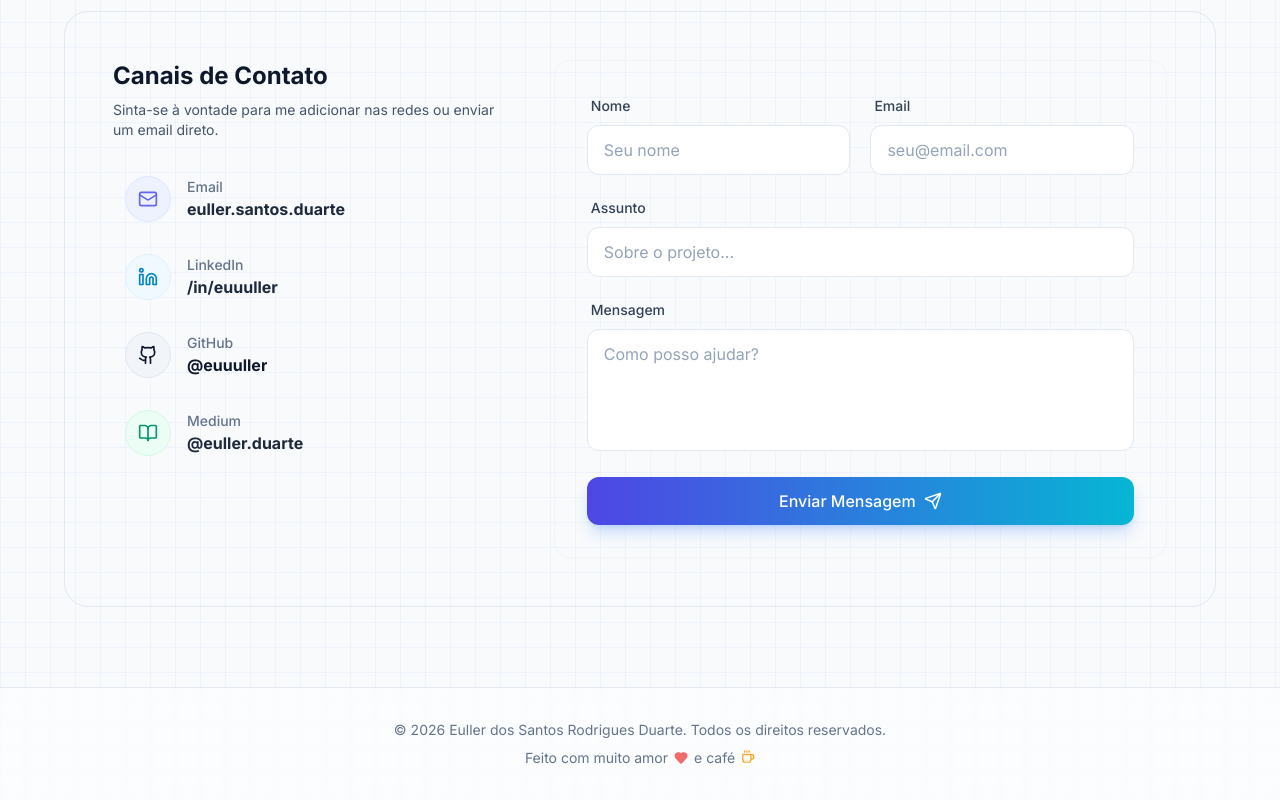
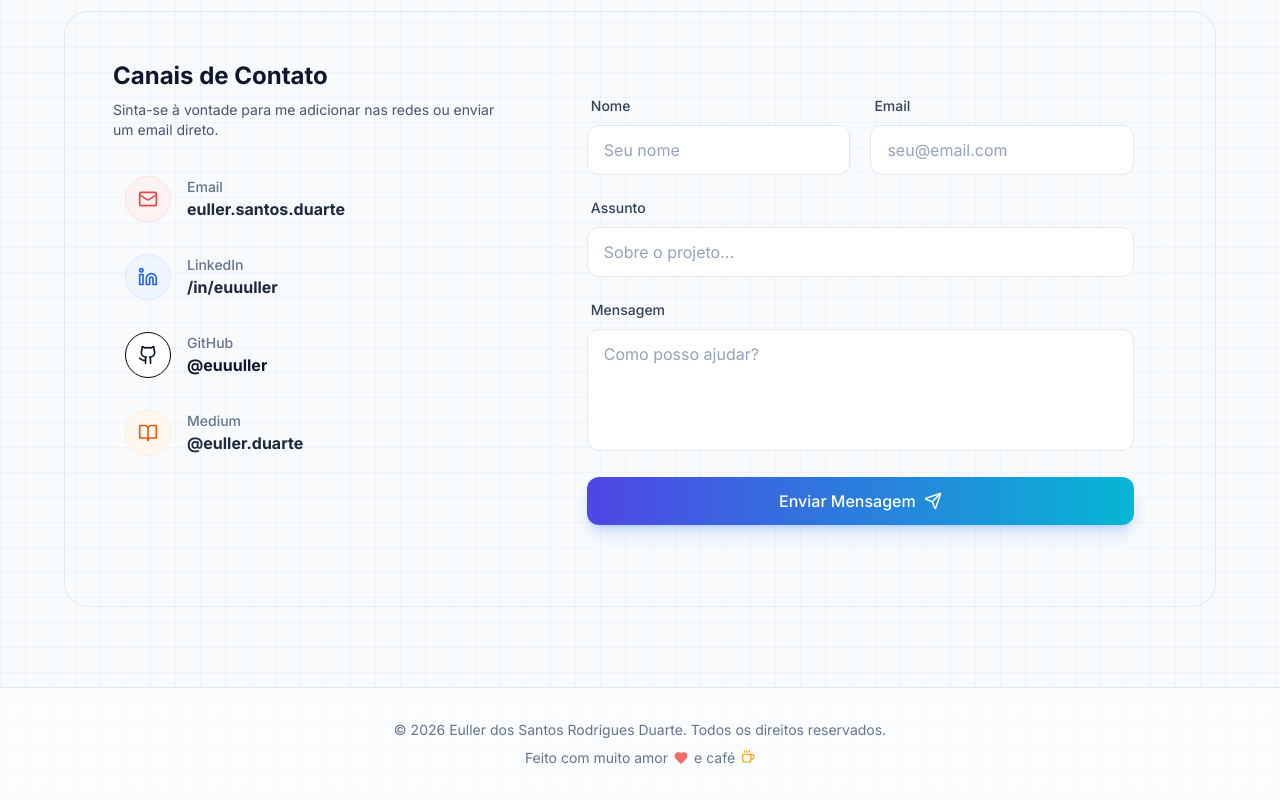
Before and after one commit to Euuuller/Euller.DS, a React (Vite) app: page / in a window 1280 px wide. Shown: the part 3678-4478 px from the top of the page. Built offline with nearby package versions, Linux system fonts and the light colour scheme.

Commit message:
Changes to Contact Colors

```diff
--- a/constants.tsx
+++ b/constants.tsx
@@ -16,16 +16,16 @@ export const SOCIAL_LINKS: SocialLink[] = [
     url: 'mailto:euller.santos.duarte@gmail.com',
     handle: 'euller.santos.duarte',
     icon: <Mail className="w-5 h-5" />,
-    color: 'text-indigo-500 dark:text-indigo-400',
-    bg: 'bg-indigo-50 dark:bg-indigo-500/10 border-indigo-100 dark:border-indigo-500/20 group-hover:border-indigo-500/50'
+    color: 'text-red-500 dark:text-red-400',
+    bg: 'bg-red-50 dark:bg-red-500/10 border-red-100 dark:border-red-500/20 group-hover:border-red-500/50'
   },
   {
     name: 'LinkedIn',
     url: 'https://www.linkedin.com/in/euuuller',
     handle: '/in/euuuller',
     icon: <Linkedin className="w-5 h-5" />,
-    color: 'text-sky-600 dark:text-sky-400',
-    bg: 'bg-sky-50 dark:bg-sky-500/10 border-sky-100 dark:border-sky-500/20 group-hover:border-sky-500/50'
+    color: 'text-blue-600 dark:text-blue-400',
+    bg: 'bg-blue-50 dark:bg-blue-500/10 border-blue-100 dark:border-blue-500/20 group-hover:border-blue-500/50'
   },
   {
     name: 'GitHub',
@@ -34,15 +34,15 @@ export const SOCIAL_LINKS: SocialLink[] = [
     icon: <Github className="w-5 h-5" />,
     // Github limpo: Preto no light, Branco no dark
     color: 'text-slate-900 dark:text-white',
-    bg: 'bg-slate-100 dark:bg-white/5 border-slate-200 dark:border-white/10 group-hover:bg-slate-900 group-hover:text-white dark:group-hover:bg-white dark:group-hover:text-black transition-colors'
+    bg: 'bg-white dark:bg-black border-black dark:border-white group-hover:bg-slate-50 dark:group-hover:bg-slate-900 transition-colors'
   },
   {
     name: 'Medium',
     url: 'https://medium.com/@euller.santos.duarte',
     handle: '@euller.duarte',
     icon: <BookOpen className="w-5 h-5" />,
-    color: 'text-emerald-600 dark:text-emerald-400',
-    bg: 'bg-emerald-50 dark:bg-emerald-500/10 border-emerald-100 dark:border-emerald-500/20 group-hover:border-emerald-500/50'
+    color: 'text-orange-600 dark:text-orange-400',
+    bg: 'bg-orange-50 dark:bg-orange-500/10 border-orange-100 dark:border-orange-500/20 group-hover:border-orange-500/50'
   }
 ];
 
```
